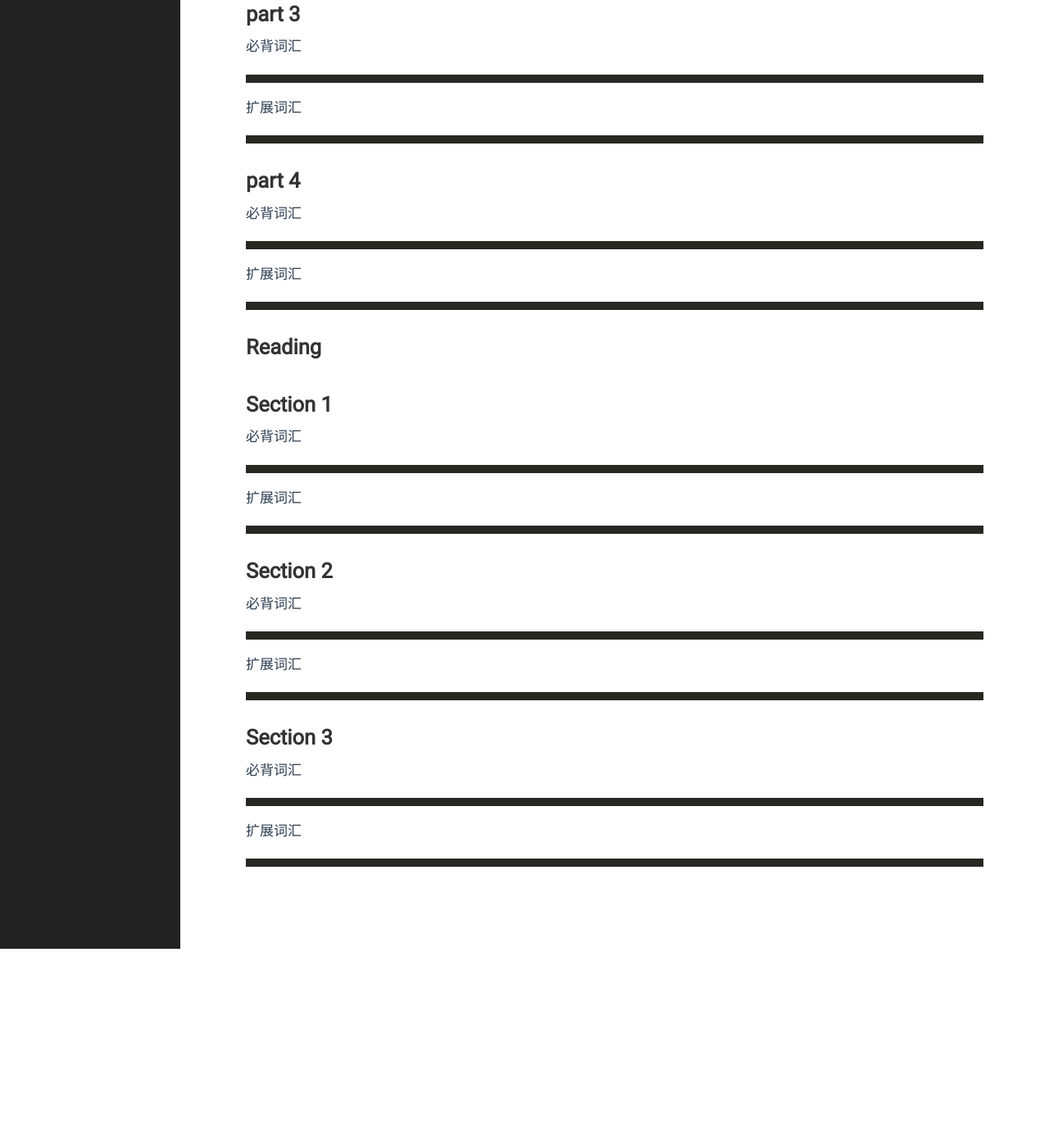
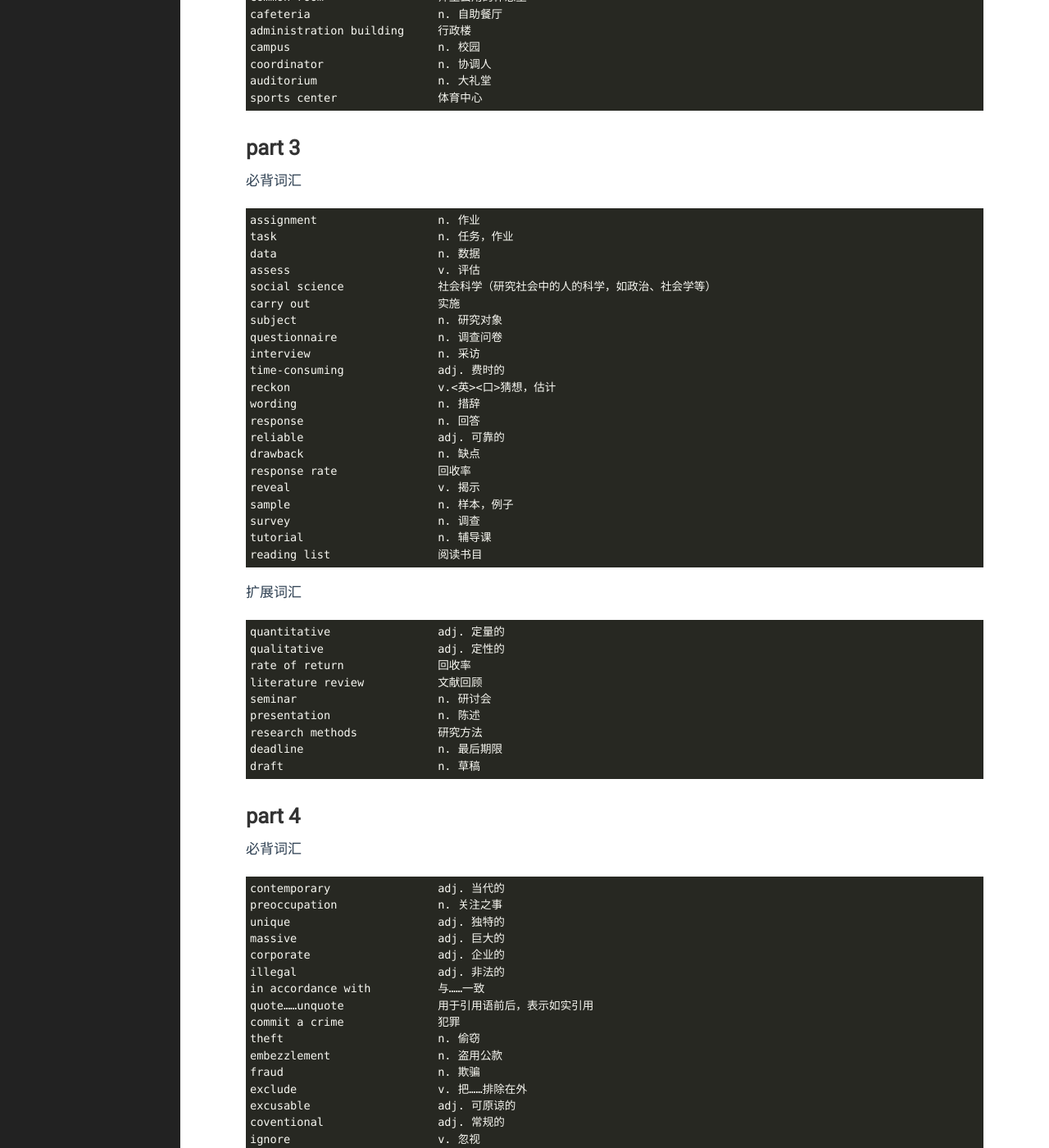
Before and after one commit to yejinp/yejinp.github.io, a Jekyll site: the page built from _posts/2023-07-11-vocabularies for IELTS 4-2 general Training.markdown, in a window 1280 px wide and 1400 px high, scrolled down 2082 px. Shown: the whole window at 82% size. Built offline with Jekyll 4.4.1, drawn with Linux system fonts in a browser that asks for light colours; before the commit the page ends 3239 px from its top, so only the background shows below that; some of the changed text lies outside the part shown.

Commit message:
add some vocabularies

````diff
--- a/_posts/2023-07-11-vocabularies for IELTS 4-2 general Training.markdown
+++ b/_posts/2023-07-11-vocabularies for IELTS 4-2 general Training.markdown
@@ -91,20 +91,96 @@ understaffed                adj. 人手不足的
 ```
 扩展词汇
 ```
-
+self-access language center     语言自学中心
+computer center             计算机中心
+common room                 师生公用的休息室
+cafeteria                   n. 自助餐厅
+administration building     行政楼
+campus                      n. 校园
+coordinator                 n. 协调人
+auditorium                  n. 大礼堂
+sports center               体育中心
 ```
 
 # part 3 #
 必背词汇
 ```
+assignment                  n. 作业
+task                        n. 任务，作业
+data                        n. 数据
+assess                      v. 评估
+social science              社会科学（研究社会中的人的科学，如政治、社会学等）
+carry out                   实施
+subject                     n. 研究对象
+questionnaire               n. 调查问卷
+interview                   n. 采访
+time-consuming              adj. 费时的
+reckon                      v.<英><口>猜想，估计
+wording                     n. 措辞
+response                    n. 回答
+reliable                    adj. 可靠的
+drawback                    n. 缺点
+response rate               回收率
+reveal                      v. 揭示
+sample                      n. 样本，例子
+survey                      n. 调查
+tutorial                    n. 辅导课
+reading list                阅读书目
 ```
 扩展词汇
-
 ```
+quantitative                adj. 定量的
+qualitative                 adj. 定性的
+rate of return              回收率
+literature review           文献回顾
+seminar                     n. 研讨会
+presentation                n. 陈述
+research methods            研究方法
+deadline                    n. 最后期限
+draft                       n. 草稿
 ```
 # part 4 #
 必背词汇
 ```
+contemporary                adj. 当代的
+preoccupation               n. 关注之事
+unique                      adj. 独特的
+massive                     adj. 巨大的
+corporate                   adj. 企业的
+illegal                     adj. 非法的
+in accordance with          与……一致
+quote……unquote              用于引用语前后，表示如实引用
+commit a crime              犯罪
+theft                       n. 偷窃
+embezzlement                n. 盗用公款
+fraud                       n. 欺骗
+exclude                     v. 把……排除在外
+excusable                   adj. 可原谅的
+coventional                 adj. 常规的
+ignore                      v. 忽视
+mass media                  大众传媒
+under-reported              adj. 报道不足的
+in comparison with          跟……比较
+academic circles            学术圈
+specialist knowledge        专业知识
+unaware                     adj. 不知道的，没察觉的
+misfortune                  n. 不幸
+dilute                      v. 冲淡
+concentration               n. (饮料)浓度
+carton                      n. 硬纸盒或塑料盒
+deception                   n. 欺骗
+be deprived of              被掠夺
+undermine                   v. 破坏
+illustrate                  v. 举例说明
+reference to                关于
+oil tanker                  油轮
+crew                        n. (船上或飞机上)全体工作人员
+inquiry                     n. 调查
+lay blame on                归咎于
+deliberately                adv. 故意地
+indifference                n. 漠然
+innocent                    adj. 无辜的
+loophole                    n. 漏洞
 ```
 扩展词汇
 
````
